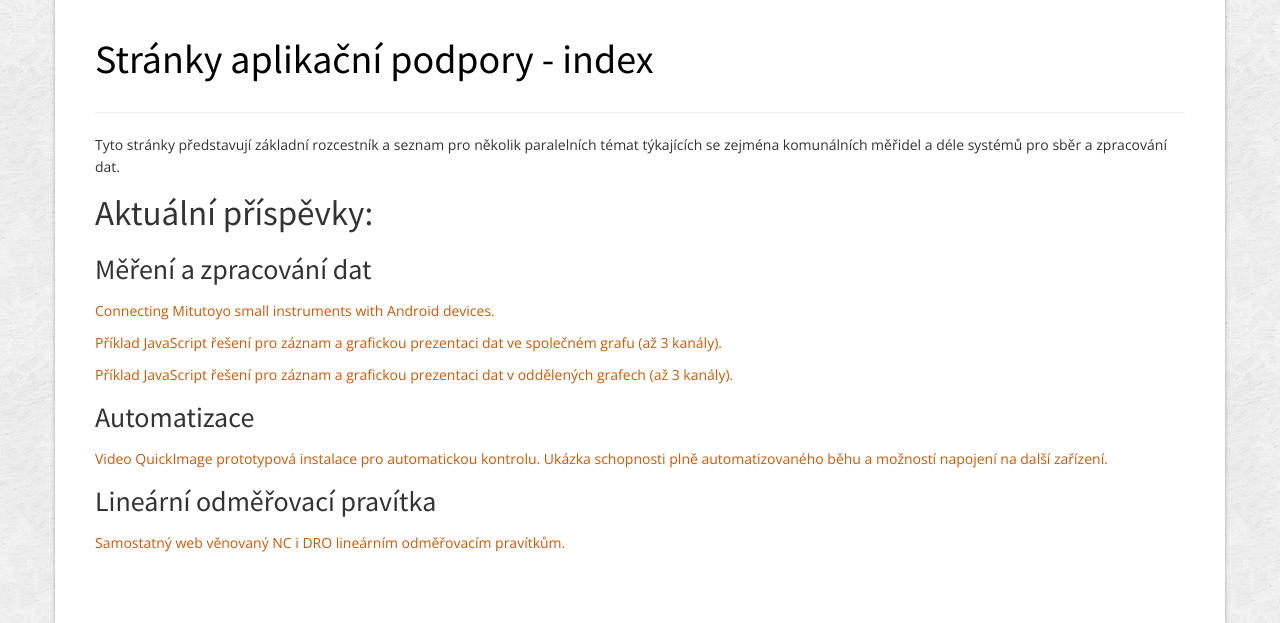
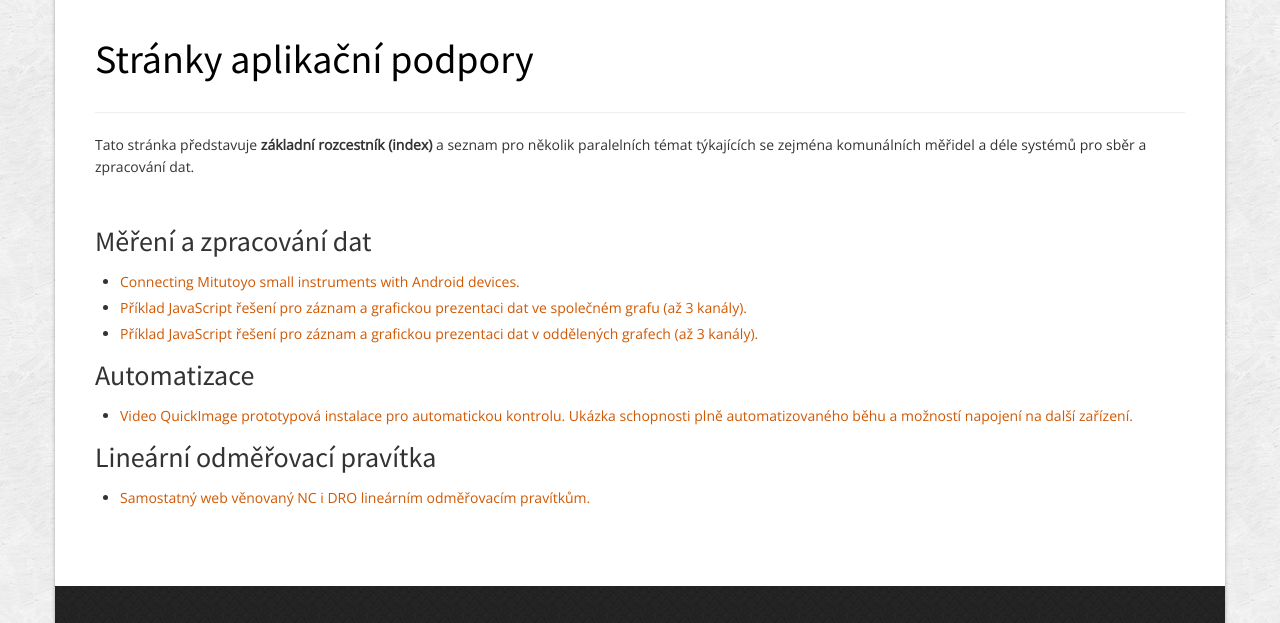
Before and after one commit to mitutoyocz/apps, a plain HTML site: page index.html in a window 1280 px wide. Shown: the part 175-798 px from the top of the page. Drawn offline with nearby package versions, Linux system fonts and the light colour scheme.

Commit message:
Index small changes.

```diff
--- a/index.html
+++ b/index.html
@@ -84,23 +84,29 @@
             <!--Edit Main Content Area here-->
                 <div class="span12" id="divMain">
 
-                    <h1>Stránky aplikační podpory - index</h1>
+                    <h1>Stránky aplikační podpory</h1>
                     <hr>
 
-					<p>Tyto stránky představují základní rozcestník a seznam pro několik paralelních témat týkajících se zejména komunálních měřidel a déle systémů pro sběr a zpracování dat.
+					<p>Tato stránka představuje <strong>základní rozcestník (index)</strong> a seznam pro několik paralelních témat týkajících se zejména komunálních měřidel a déle systémů pro sběr a zpracování dat.
 					</p>
-					<h2>Aktuální příspěvky:</h2>
+					<br />
+
 					<h3>Měření a zpracování dat</h3>
-					<p><a href="android-connecting.html">Connecting Mitutoyo small instruments with Android devices.</a></p>
-					<p><a href="skel-meas1.html">Příklad JavaScript řešení pro záznam a grafickou prezentaci dat ve společném grafu (až 3 kanály).</a></p>
-					<p><a href="skel-meas1.html">Příklad JavaScript řešení pro záznam a grafickou prezentaci dat v oddělených grafech (až 3 kanály).</a></p>
+					<ul>
+						<li><a href="android-connecting.html">Connecting Mitutoyo small instruments with Android devices.</a></li>
+						<li><a href="skel-meas1.html">Příklad JavaScript řešení pro záznam a grafickou prezentaci dat ve společném grafu (až 3 kanály).</a></li>
+						<li><a href="skel-meas1.html">Příklad JavaScript řešení pro záznam a grafickou prezentaci dat v oddělených grafech (až 3 kanály).</a></li>
+					</ul>
 
 					<h3>Automatizace</h3>
-					<p><a href="QuickImageVideo1.html">Video QuickImage prototypová instalace pro automatickou kontrolu. Ukázka schopnosti plně automatizovaného běhu a možností napojení na další zařízení.</a></p>
+					<ul>
+						<li><a href="QuickImageVideo1.html">Video QuickImage prototypová instalace pro automatickou kontrolu. Ukázka schopnosti plně automatizovaného běhu a možností napojení na další zařízení.</a></li>
+					</ul>
 
 					<h3>Lineární odměřovací pravítka</h3>
-					<p><a href="../scales/index.html">Samostatný web věnovaný NC i DRO lineárním odměřovacím pravítkům.</a></p>
-
+					<ul>
+						<li><a href="../scales/index.html">Samostatný web věnovaný NC i DRO lineárním odměřovacím pravítkům.</a></li>
+					</ul>
 
                 </div>
             <!--End Main Content Area-->
```
